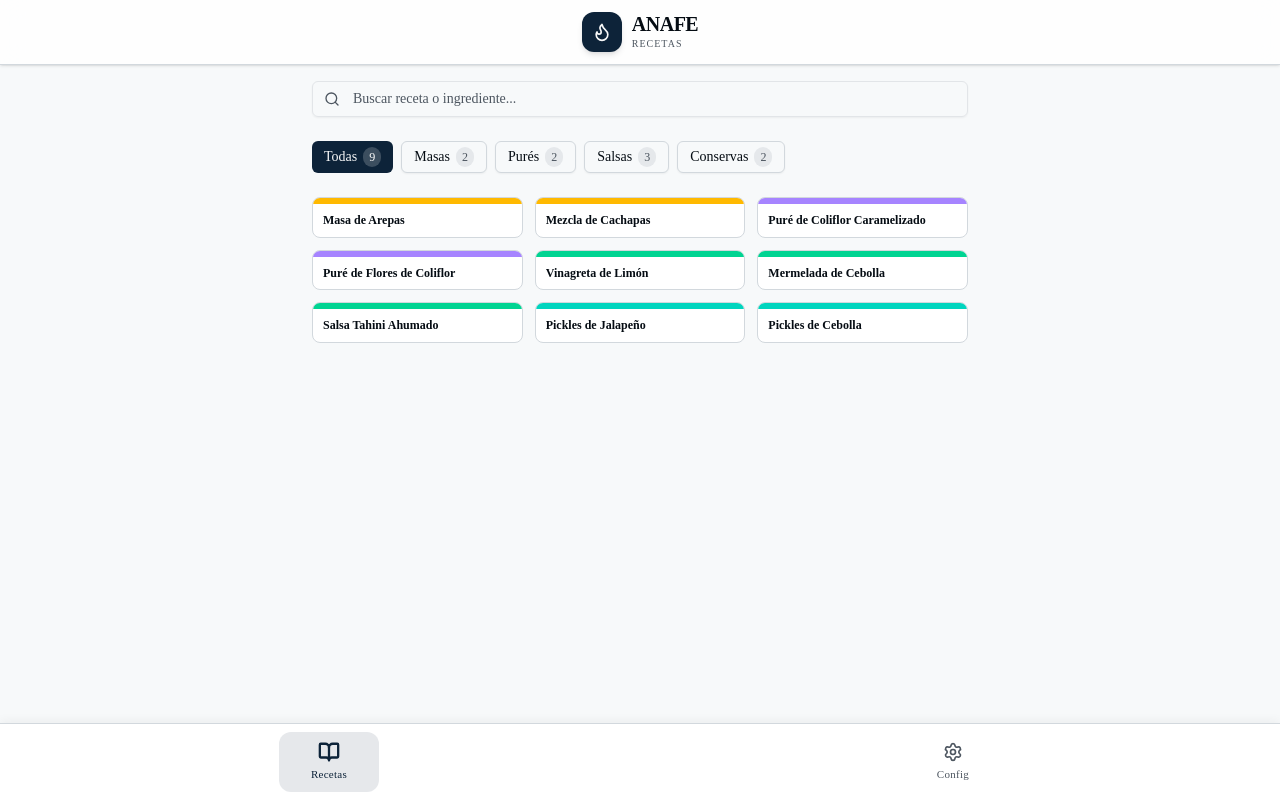
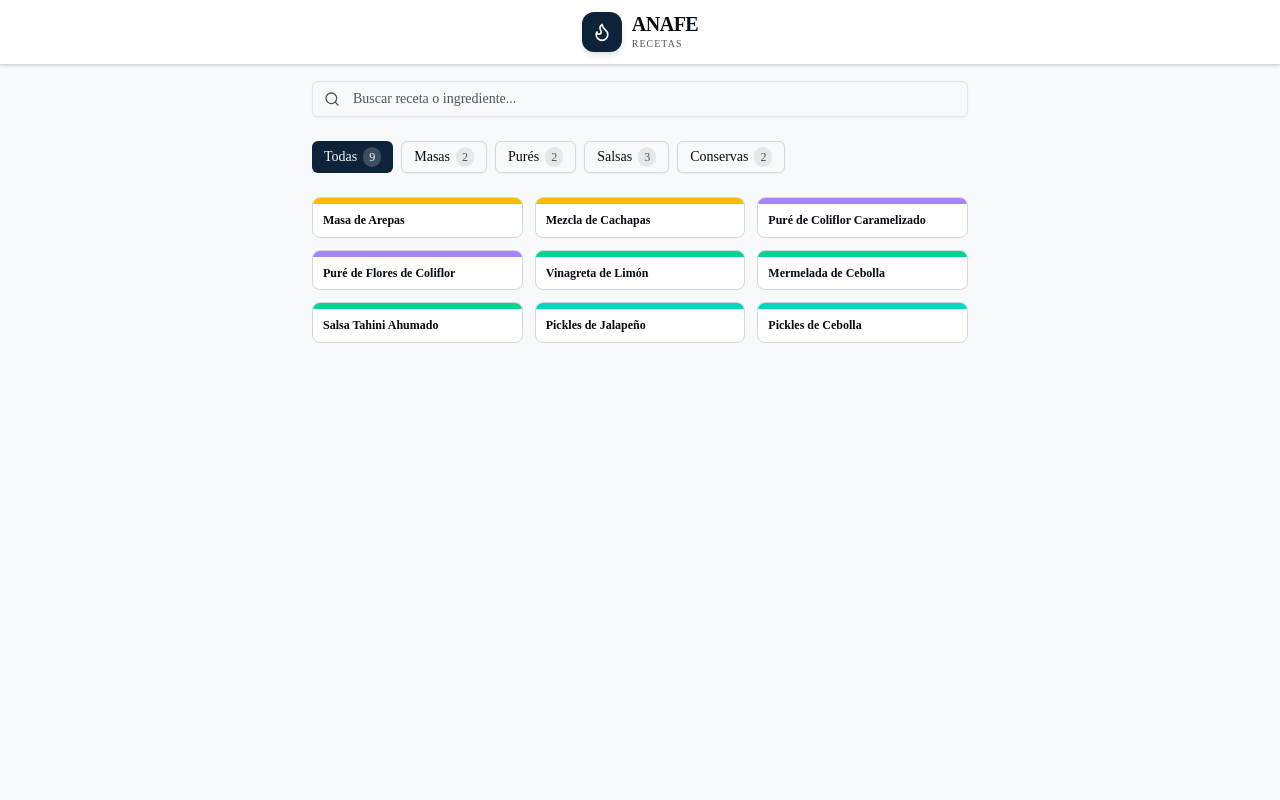
Before and after one commit to Shulian4K/anafe-recetas, a Next.js app: page / in a window 1280 px wide. Built offline with nearby package versions, Linux system fonts and the light colour scheme.

Commit message:
elimina seccion configuracion, solo recetas

```diff
--- a/app/page.tsx
+++ b/app/page.tsx
@@ -20,12 +20,9 @@ export default function Home() {
     <div className="min-h-screen bg-background">
       <AppHeader activeTab={activeTab} onLogoClick={handleLogoClick} />
 
-      <main className="px-2 py-4 pb-24 max-w-2xl mx-auto">
-        {activeTab === "recetas" && <RecipeList key={resetKey} />}
-        {activeTab === "configuracion" && <OvenSettings />}
+      <main className="px-2 py-4 pb-6 max-w-2xl mx-auto">
+        <RecipeList key={resetKey} />
       </main>
-
-      <BottomNav activeTab={activeTab} onTabChange={setActiveTab} />
     </div>
   )
 }
--- a/components/bottom-nav.tsx
+++ b/components/bottom-nav.tsx
@@ -1,47 +1,5 @@
 "use client"
 
-import { BookOpen, Settings } from "lucide-react"
-import { cn } from "@/lib/utils"
-
-interface BottomNavProps {
-  activeTab: string
-  onTabChange: (tab: string) => void
+export function BottomNav() {
+  return null
 }
-
-export function BottomNav({ activeTab, onTabChange }: BottomNavProps) {
-  const tabs = [
-    { id: "recetas", label: "Recetas", icon: BookOpen },
-    { id: "configuracion", label: "Config", icon: Settings },
-  ]
-
-  return (
-    <nav className="fixed bottom-0 left-0 right-0 z-50 bg-card/95 backdrop-blur-md border-t border-border shadow-[0_-2px_10px_rgba(0,0,0,0.05)] safe-area-pb">
-      <div className="container mx-auto px-4">
-        <div className="flex items-center justify-around py-2">
-          {tabs.map((tab) => {
-            const Icon = tab.icon
-            const isActive = activeTab === tab.id
-
-            return (
-              <button
-                key={tab.id}
-                onClick={() => onTabChange(tab.id)}
-                className={cn(
-                  "flex flex-col items-center gap-1 px-8 py-2.5 rounded-xl transition-all active:scale-95",
-                  isActive
-                    ? "text-primary bg-primary/10"
-                    : "text-muted-foreground hover:text-foreground hover:bg-muted/50"
-                )}
-              >
-                <Icon className={cn("h-5 w-5 transition-transform", isActive && "stroke-[2.5] scale-110")} />
-                <span className={cn("text-[11px] font-medium tracking-wide", isActive && "text-primary")}>
-                  {tab.label}
-                </span>
-              </button>
-            )
-          })}
-        </div>
-      </div>
-    </nav>
-  )
-}
```
